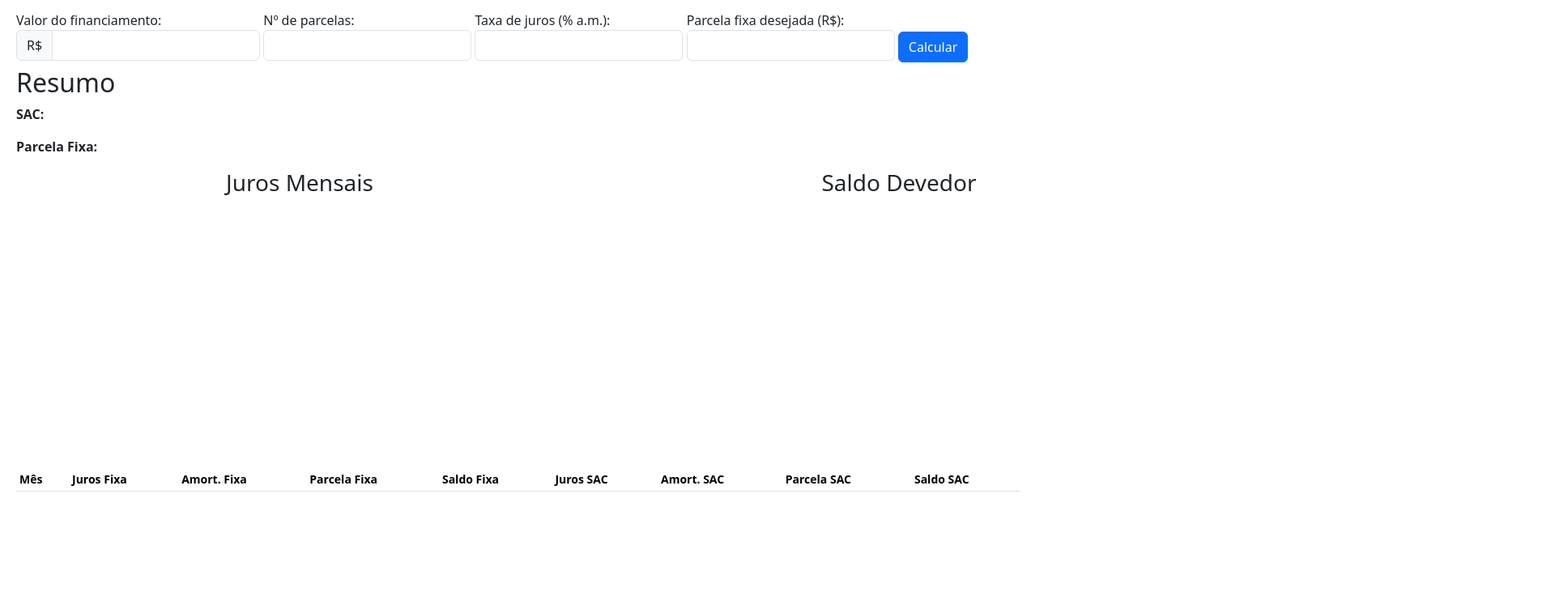
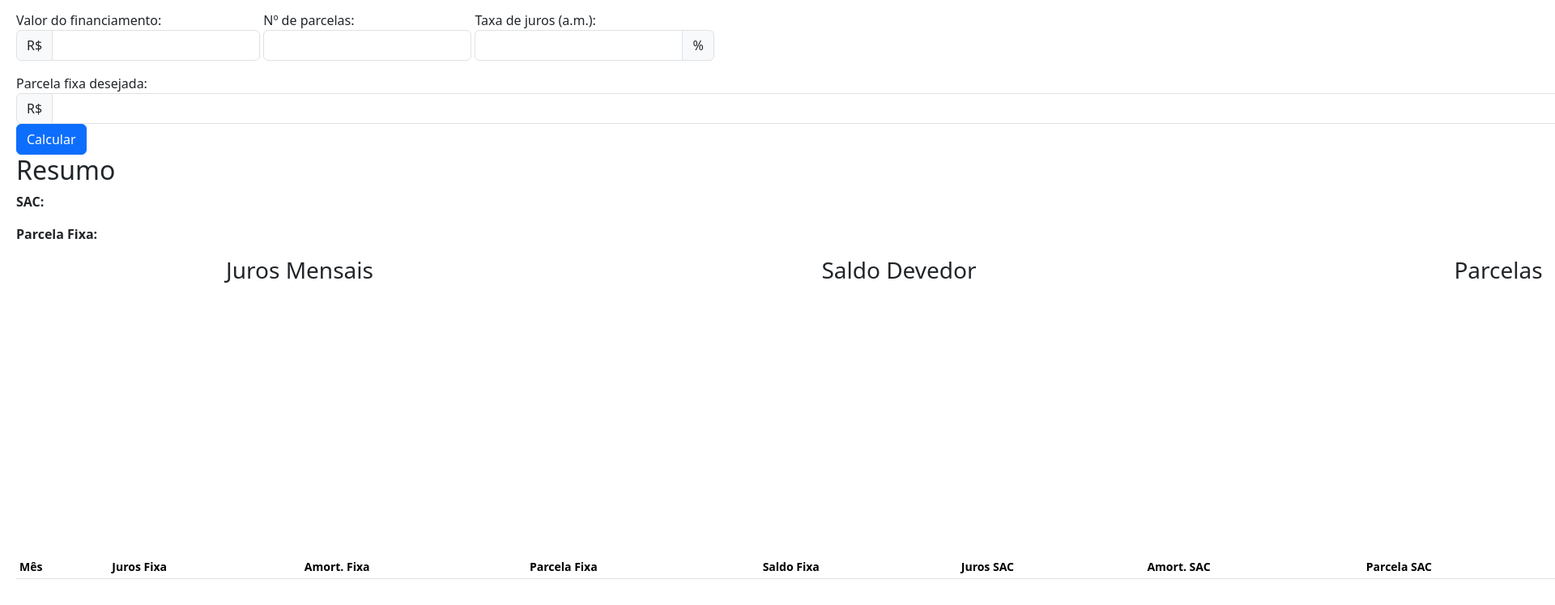
Before and after one commit to JuanBarros2/SimuladorFinanciamento, a plain HTML site: page index.html in a window 1280 px wide. Shown: the part 71-818 px from the top of the page at 81% size, 1920 px wide, since content can reach past the window. Drawn offline with nearby package versions, Linux system fonts and the light colour scheme.

Commit message:
Adiciona mascaras e divisória na tabela

```diff
--- a/index.html
+++ b/index.html
@@ -8,6 +8,12 @@
   <link rel="stylesheet" href="style.css">
   <link href="https://cdn.jsdelivr.net/npm/bootstrap@5.3.3/dist/css/bootstrap.min.css" rel="stylesheet">
   <script src="https://cdn.jsdelivr.net/npm/chart.js"></script>
+  <style>
+    /* Borda personalizada para a coluna */
+    .coluna-borda {
+      border-right: 2px solid var(--bs-border-width);
+    }
+  </style>
 </head>
 
 <body>
@@ -19,8 +25,18 @@
     </div>
   </label>
   <label>Nº de parcelas: <input id="parcelas" type="number" class="form-control" /></label>
-  <label>Taxa de juros (% a.m.): <input id="juros" type="number" class="form-control" /></label>
-  <label>Parcela fixa desejada (R$): <input id="parcelaFixa" type="number" class="form-control" /></label>
+  <label>Taxa de juros (a.m.):
+    <div class="input-group">
+      <input id="juros" type="number" class="form-control" />
+      <div class="input-group-text">%</div>
+    </div>
+  </label>
+  <label>Parcela fixa desejada:
+    <div class="input-group">
+      <div class="input-group-text">R$</div>
+      <input id="parcelaFixa" type="number" class="form-control" />
+  </label>
+  </div>
   <button id="calcular" class="btn btn-primary">Calcular</button>
 
   <h2>Resumo</h2>
@@ -28,7 +44,6 @@
     <p><strong>SAC:</strong> <span id="sacResumo"></span></p>
     <p><strong>Parcela Fixa:</strong> <span id="fixaResumo"></span></p>
   </div>
-
 
   <div class="graficos">
     <div class="grafico">
@@ -51,7 +66,7 @@
         <th scope="col">Juros Fixa</th>
         <th scope="col">Amort. Fixa</th>
         <th scope="col">Parcela Fixa</th>
-        <th scope="col">Saldo Fixa</th>
+        <th scope="col" class="coluna-borda">Saldo Fixa</th>
         <th scope="col">Juros SAC</th>
         <th scope="col">Amort. SAC</th>
         <th scope="col">Parcela SAC</th>
--- a/script.js
+++ b/script.js
@@ -111,7 +111,7 @@ document.getElementById('calcular').addEventListener('click', () => {
       <td>R$ ${f.juros}</td>
       <td>R$ ${f.amortizacao}</td>
       <td>R$ ${f.parcela}</td>
-      <td>R$ ${f.saldo}</td>
+      <td class="coluna-borda">R$ ${f.saldo}</td>
       <td>R$ ${s.juros}</td>
       <td>R$ ${s.amortizacao}</td>
       <td>R$ ${s.parcela}</td>
```
